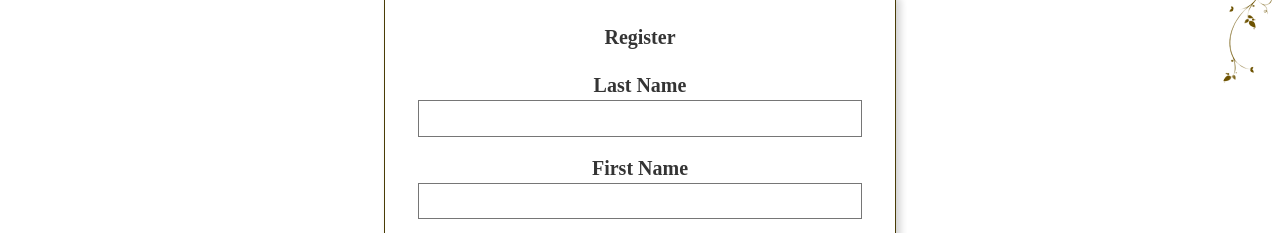
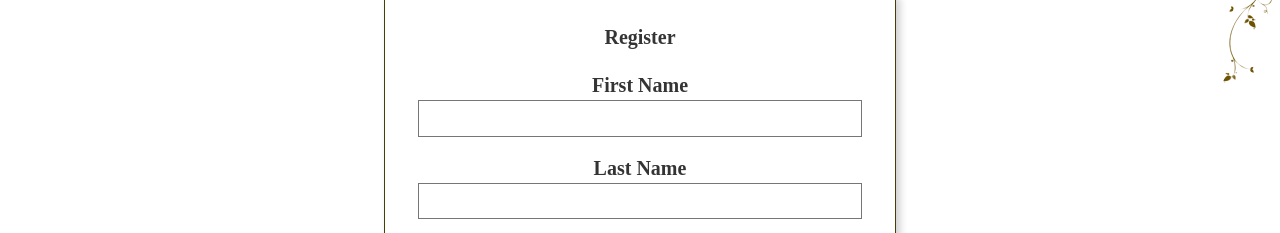
Before and after one commit to sanmays/myweddingsite, a React (Create React App) app: page / in a window 1280 px wide. Both pictures are taken after a click on the element "RSVP & more". Shown: the part 237-470 px from the top of the page. Built offline with nearby package versions, Linux system fonts and the light colour scheme.

Commit message:
Switched first and last names

```diff
--- a/src/Rsvp.js
+++ b/src/Rsvp.js
@@ -74,30 +74,30 @@ class Rsvp extends React.Component {
 						    <fieldset id="sign_up" className="ba b--transparent ph0 mh0">
 						      <legend className="f4 fw6 ph0 mh0 center">Register</legend>
 						      <div className="mt3">
-						        <label className="db fw6 lh-copy f4" htmlFor="lastName">Last Name</label>
+						        <label className="db fw6 lh-copy f4" htmlFor="lastName">First Name</label>
 						        <input
 						        className="pa2 input-reset ba bg-transparent hover-bg-black hover-white w-100"
 						        type="search"
 						        name="lastName"
 						        id="lastName"
-						        onChange={this.onLastNameChange}
+						        onChange={this.onFirstNameChange}
 						        />
 						      </div>
 						      <div className="mv3">
-						        <label className="db fw6 lh-copy f4" htmlFor="firstName">First Name</label>
+						        <label className="db fw6 lh-copy f4" htmlFor="firstName">Last Name</label>
 						        <input
 						        className="b pa2 input-reset ba bg-transparent hover-bg-black hover-white w-100"
 						        type="text"
 						        name="firstName"
 						        id="firstName"
-						        onChange={this.onFirstNameChange}
+						        onChange={this.onLastNameChange}
 						        />
 						      </div>
 						    </fieldset>
 						    <div className="">
 						      <input
 						      	onClick={this.onSubmitRegister}
-						      	className="b ph3 pv2 input-reset ba b--black bg-transparent grow pointer f4 dib"
+						      	className="b ph3 pv2 input-reset ba b--black bg-transparent grow pointer f4 dib black"
 						      	type="submit"
 						      	value="Submit"
 						      	 />
```
